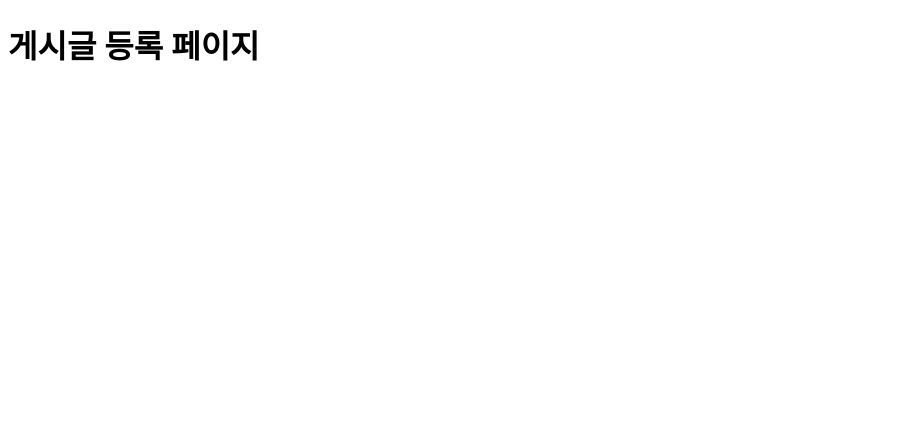
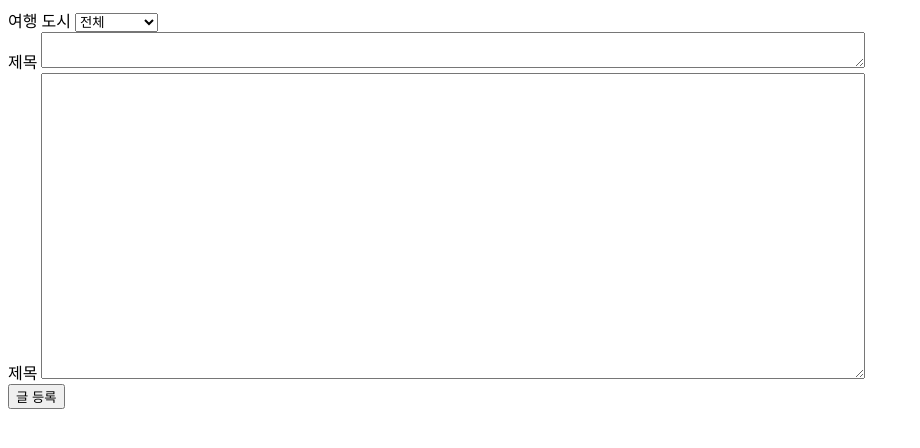
Before and after one commit to yoonion/tour-look-project, a Flask app: page /post in a window 1280 px wide. Shown: the top 448 px of the page, without its empty margins (0-920 px from the left). Run offline with Flask 3, Linux system fonts and the light colour scheme.

Commit message:
Feat: 게시글 작성페이지 html 기본구성

```diff
--- a/templates/post_detail.html
+++ b/templates/post_detail.html
@@ -4,11 +4,13 @@
     <meta charset="UTF-8" />
     <meta name="viewport" content="width=device-width, initial-scale=1.0" />
     <title>게시글 상세보기</title>
+    <link rel="stylesheet" href="../static/reset.css" />
   </head>
   <body>
     <h1>게시글 상세보기 페이지</h1>
     <div class="detail-container">
       <h2 class="detail-title"></h2>
+      <p class="detail-local">#서울/경기</p>
       <p class="detail-user"></p>
       <p class="detail-main"></p>
     </div>
--- a/templates/post_save.html
+++ b/templates/post_save.html
@@ -1,11 +1,36 @@
 <!DOCTYPE html>
 <html lang="en">
-<head>
-    <meta charset="UTF-8">
-    <meta name="viewport" content="width=device-width, initial-scale=1.0">
+  <head>
+    <meta charset="UTF-8" />
+    <meta name="viewport" content="width=device-width, initial-scale=1.0" />
     <title>게시글 등록</title>
-</head>
-<body>
-        <h1>게시글 등록 페이지</h1>
-</body>
+  </head>
+  <body>
+    <div class="save-container">
+      <form action="#">
+        <div class="save-location">
+          <label for="save-location">여행 도시</label>
+          <select name="save-location" id="save-location">
+            <option value="">전체</option>
+            <option value="">경기 / 서울</option>
+            <option value="">1</option>
+            <option value="">2</option>
+            <option value="">3</option>
+            <option value="">4</option>
+            <option value="">5</option>
+            <option value="">6</option>
+          </select>
+        </div>
+        <div class="save-title">
+          <label for="save-title">제목</label>
+          <textarea name="save-title" id="save-title" cols="100" rows="2"></textarea>
+        </div>
+        <div class="save-main">
+          <label for="save-main">제목</label>
+          <textarea name="save-main" id="save-main" cols="100" rows="20"></textarea>
+        </div>
+        <button type="submit">글 등록</button>
+      </form>
+    </div>
+  </body>
 </html>
```
